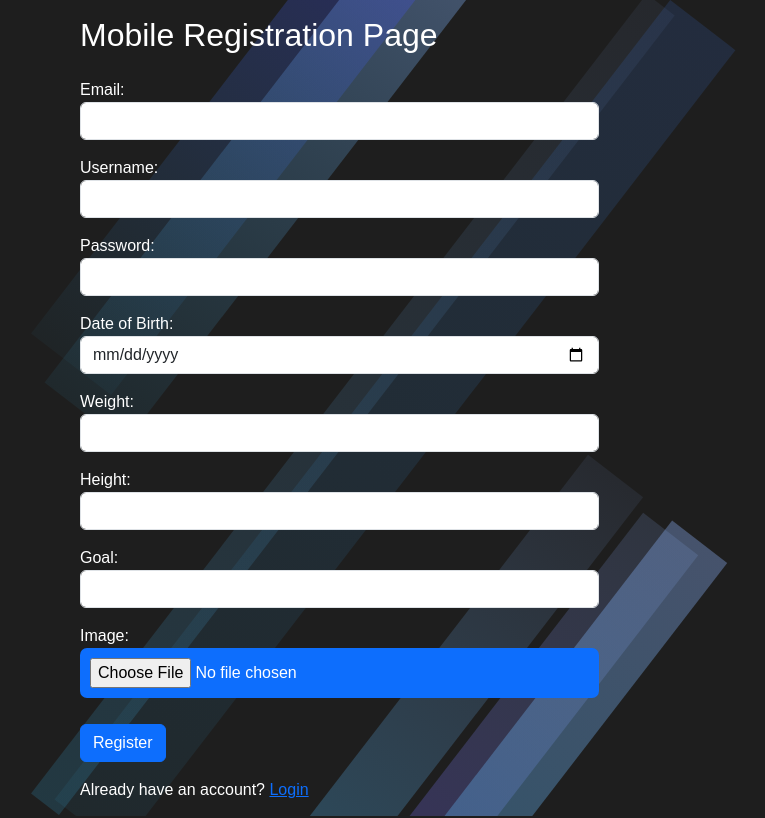
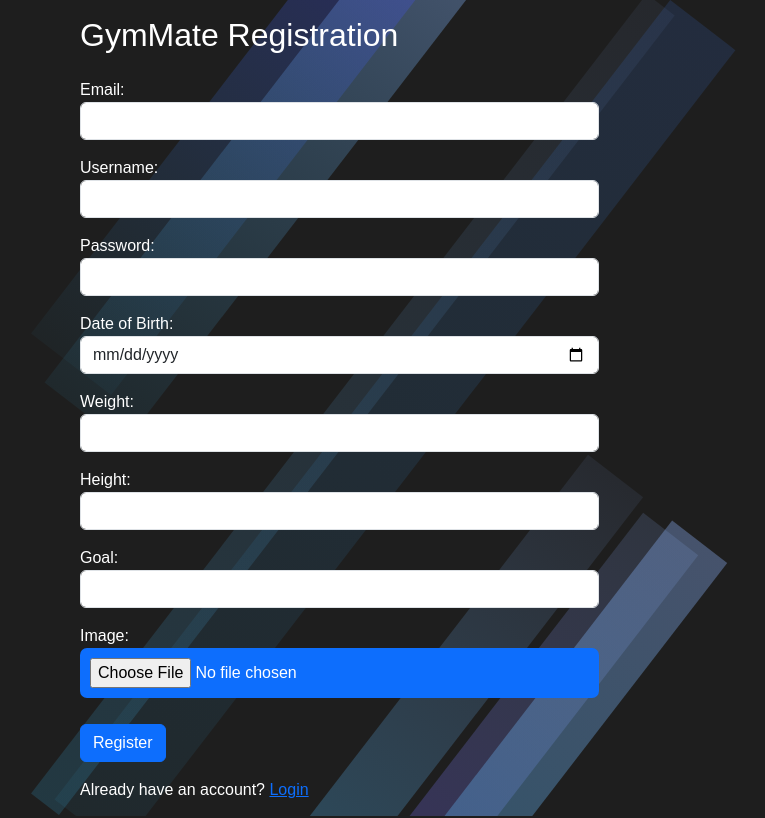
Before and after one commit to volonm/gymmate_mod6, a React (Vite) app in the folder FrontEnd/Gym-Vite/: page /register in a window 1280 px wide. Shown: the whole page, without its empty margins (287-1052 px from the left). Built offline with nearby package versions, Linux system fonts and the light colour scheme.

Commit message:
Patch Profile

```diff
--- a/FrontEnd/Gym-Vite/src/pages/LoginPage.tsx
+++ b/FrontEnd/Gym-Vite/src/pages/LoginPage.tsx
@@ -47,7 +47,7 @@ const LoginPage: React.FC = () => {
   };
 
   return (
-    <SharedForm title="Login Page" onSubmit={handleSubmit} linkText="Don't have an account?" to="/register" buttonText="Login" linkButtonText="Register">
+    <SharedForm title="GymMate Login" onSubmit={handleSubmit} linkText="Don't have an account?" to="/register" buttonText="Login" linkButtonText="Register">
       <div className="mb-3">
         <label className="form-label, line">Username:</label>
         <input
--- a/FrontEnd/Gym-Vite/src/pages/RegistrationPage.tsx
+++ b/FrontEnd/Gym-Vite/src/pages/RegistrationPage.tsx
@@ -69,7 +69,7 @@ const RegistrationPage: React.FC = () => {
   };
 
   return (
-    <SharedForm title="Mobile Registration Page" onSubmit={handleSubmit} linkText="Already have an account?" to="/login" buttonText="Register" linkButtonText="Login">
+    <SharedForm title="GymMate Registration" onSubmit={handleSubmit} linkText="Already have an account?" to="/login" buttonText="Register" linkButtonText="Login">
       <div className="mb-3">
         <label className="form-label, line">Email:</label>
         <input
```
